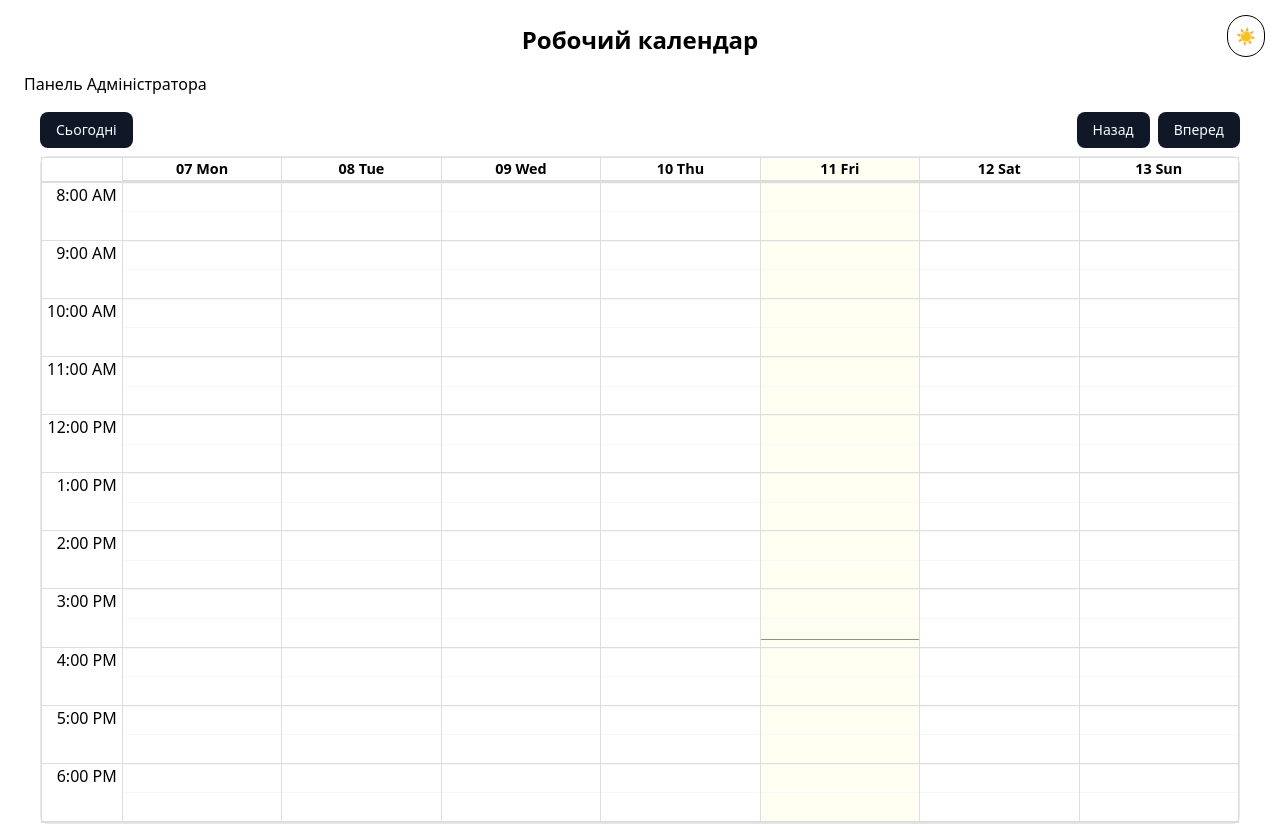
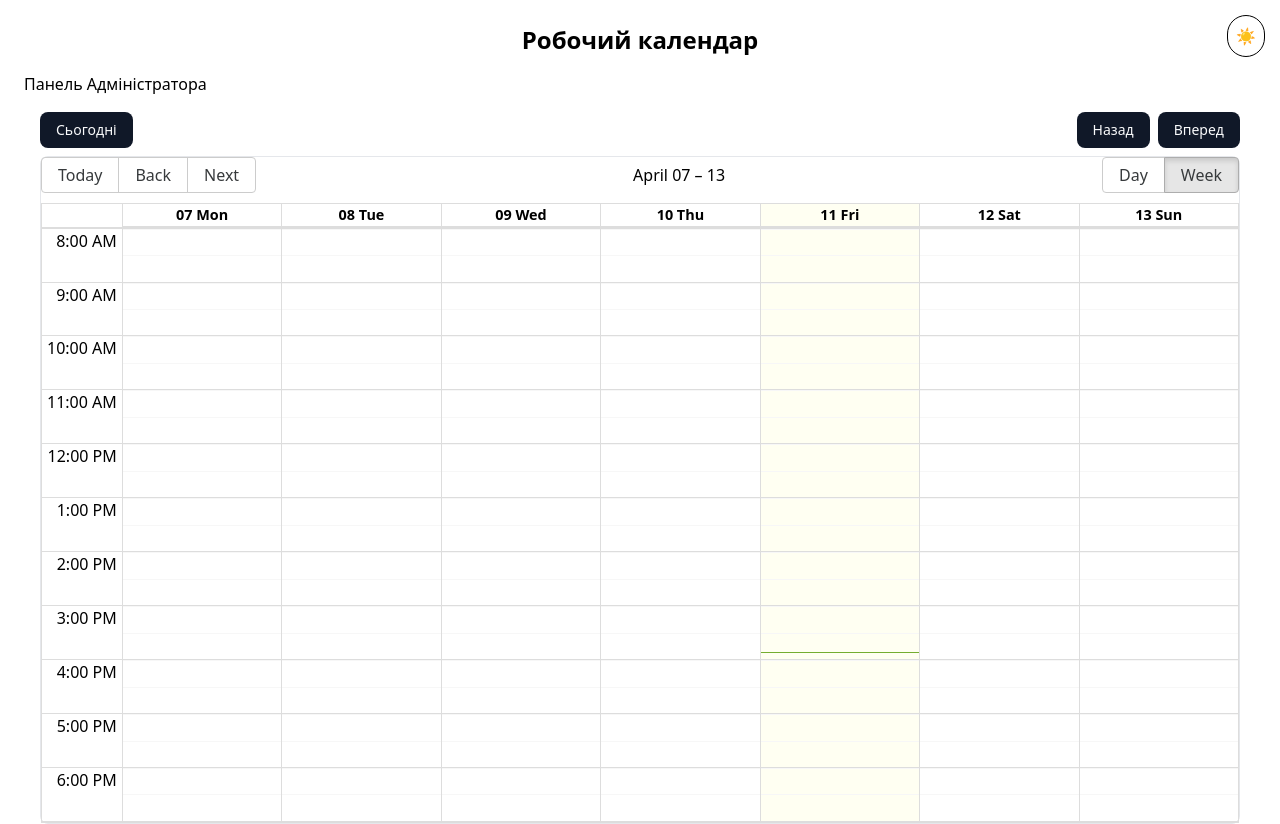
Before and after one commit to B1toks/projectG, a Next.js app: page /role/admin in a window 1280 px wide. Built offline with nearby package versions, Linux system fonts and the light colour scheme.

Commit message:
ScheduleCalendar 0.3.2 adaptive

```diff
--- a/src/components/ScheduleCalendar.tsx
+++ b/src/components/ScheduleCalendar.tsx
@@ -5,6 +5,7 @@ import {
   Calendar,
   dateFnsLocalizer,
   Event as CalendarEvent,
+  View,
 } from "react-big-calendar";
 import {
   format,
@@ -13,6 +14,7 @@ import {
   getDay,
   addWeeks,
   subWeeks,
+  isAfter,
 } from "date-fns";
 import { uk } from "date-fns/locale";
 import "react-big-calendar/lib/css/react-big-calendar.css";
@@ -33,24 +35,48 @@ type ColoredEvent = CalendarEvent & {
   color?: string;
 };
 
-type Lesson = {
-  title: string;
-  start: string;
-  end: string;
-  color?: string;
-};
-
 export default function MyCalendar() {
   const [date, setDate] = useState(new Date());
   const [events, setEvents] = useState<ColoredEvent[]>([]);
+  const [defaultView, setDefaultView] = useState<View>("week");
+  const [currentView, setCurrentView] = useState<View>("week");
   const calendarRef = useRef(null);
 
   useEffect(() => {
-    const parsedEvents: ColoredEvent[] = (lessons as Lesson[]).map((event) => ({
+    const handleResize = () => {
+      const isMobile = window.innerWidth < 768;
+      const newView: View = isMobile ? "day" : "week";
+      setDefaultView(newView);
+      setCurrentView(newView);
+    };
+
+    handleResize();
+    window.addEventListener("resize", handleResize);
+    return () => window.removeEventListener("resize", handleResize);
+  }, []);
+
+  useEffect(() => {
+    console.log("Loading lessons...");
+
+    const parsedEvents: ColoredEvent[] = lessons
+      .filter((event: any) => {
+        const hasAllFields = event.title && event.start && event.end;
+        const start = new Date(event.start);
+        const end = new Date(event.end);
+
+        console.log("Event:", event);
+        console.log("Parsed start:", start);
+        console.log("Parsed end:", end);
+
+        return hasAllFields && isAfter(end, start);
+      })
+      .map((event: any) => ({
         ...event,
         start: new Date(event.start),
         end: new Date(event.end),
       }));
+
+    console.log("Parsed events:", parsedEvents);
     setEvents(parsedEvents);
   }, []);
 
@@ -64,7 +90,7 @@ export default function MyCalendar() {
 
   return (
     <div className="h-[calc(100vh-100px)] p-4">
-      <div className="flex items-center justify-between mb-2">
+      <div className="flex items-center justify-between mb-2 flex-wrap gap-2">
         <Button onClick={() => setDate(new Date())}>Сьогодні</Button>
         <div className="flex gap-2">
           <Button onClick={() => setDate((prev) => subWeeks(prev, 1))}>
@@ -75,13 +101,16 @@ export default function MyCalendar() {
           </Button>
         </div>
       </div>
+      <div className="h-full overflow-x-auto">
         <Calendar
-        toolbar={false}
+          toolbar={true}
           ref={calendarRef}
           localizer={localizer}
           events={events}
-        defaultView="week"
-        views={["week"]}
+          defaultView={defaultView}
+          view={currentView}
+          onView={(view) => setCurrentView(view)}
+          views={["day", "week"]}
           step={30}
           timeslots={2}
           date={date}
@@ -103,5 +132,6 @@ export default function MyCalendar() {
           className="border border-border rounded-md"
         />
       </div>
+    </div>
   );
 }
--- a/src/data/lessons.json
+++ b/src/data/lessons.json
@@ -14,7 +14,7 @@
     {
       "title": "Фізика",
       "start": "2025-04-23T09:00:00",
-      "end": "2025-04-22T9:30:00",
+      "end": "2025-04-23T10:30:00",
       "color": "#34d399"
     }
   ]
```
Lines whose indentation alone changed are shown as unchanged.
